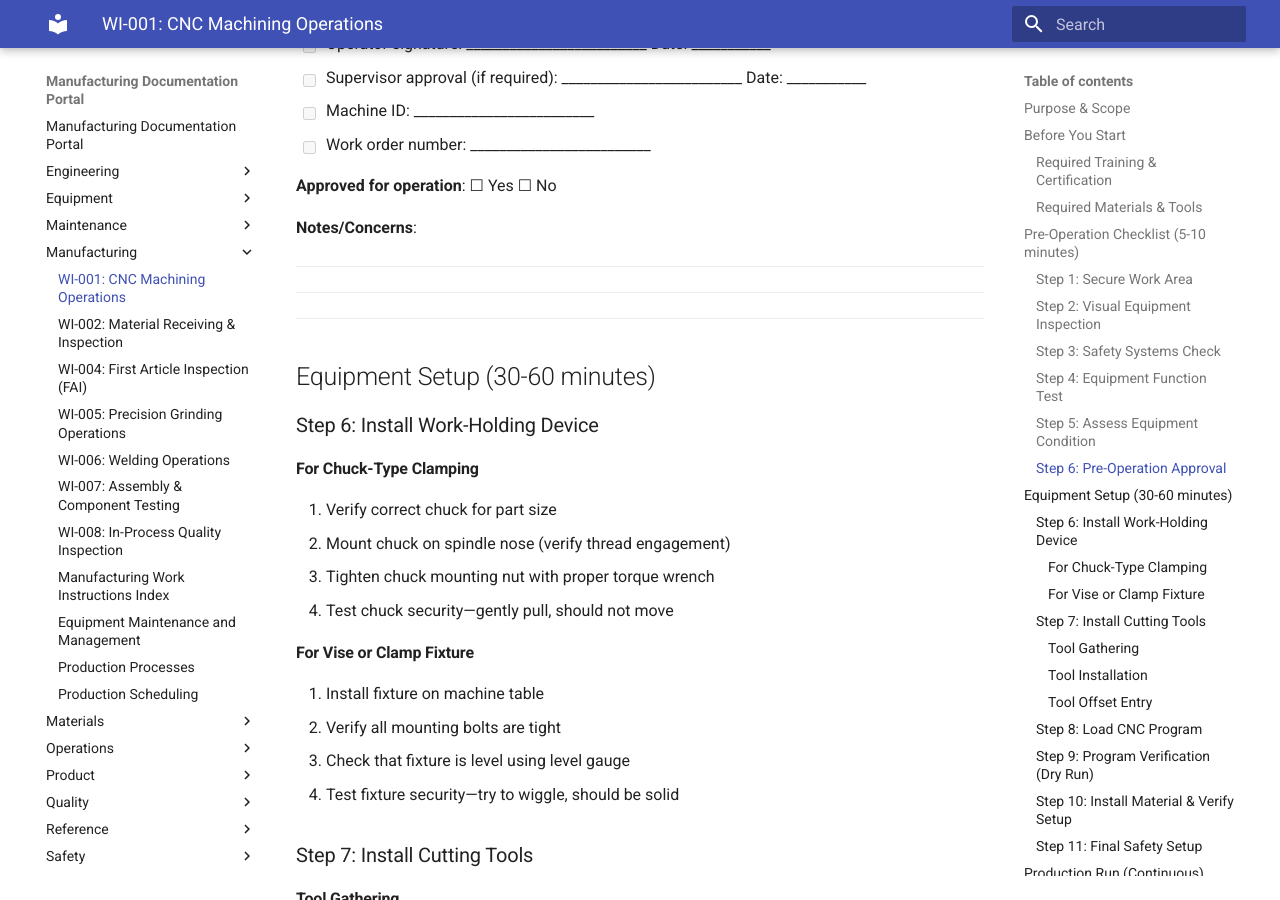
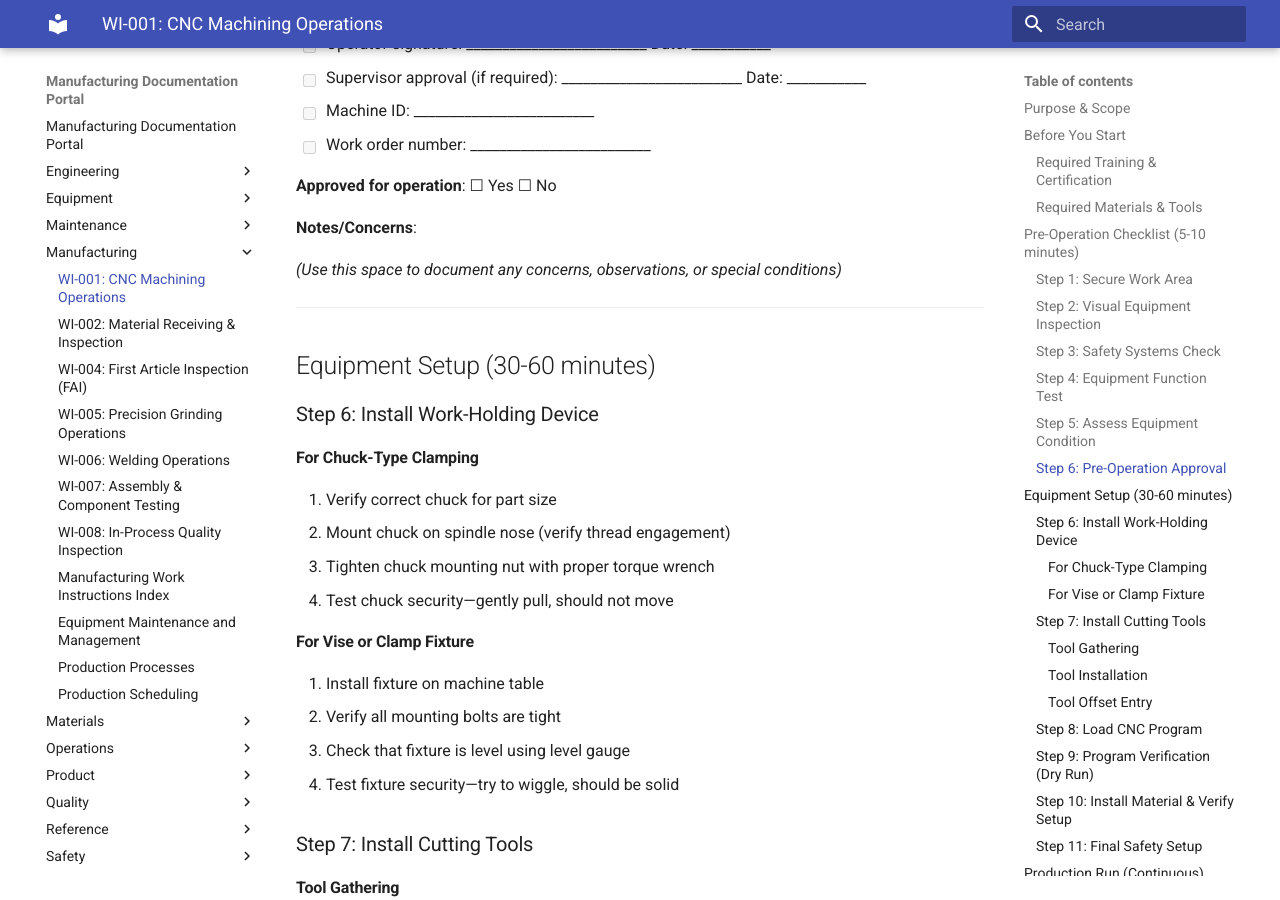
Before and after one commit to xorbh/aapl-docs, an MkDocs documentation site: the page built from docs/manufacturing/WI-001-CNC-Machining.md, in a window 1280 px wide and 900 px high, scrolled down 2912 px. Built offline with MkDocs 1.6.1 and Material for MkDocs 9.7.7, drawn with Linux system fonts in a browser that asks for light colours.

```diff
--- a/docs/manufacturing/WI-001-CNC-Machining.md
+++ b/docs/manufacturing/WI-001-CNC-Machining.md
@@ -104,8 +104,8 @@ This work instruction provides step-by-step procedures for operating CNC machini
 **Approved for operation**: ☐ Yes  ☐ No
 
 **Notes/Concerns**:
-_____________________________________________________________
-_____________________________________________________________
+
+_(Use this space to document any concerns, observations, or special conditions)_
 
 ---
 
```
Also changed, not shown: docs/engineering/api-reference.md (+1 -0 lines).
